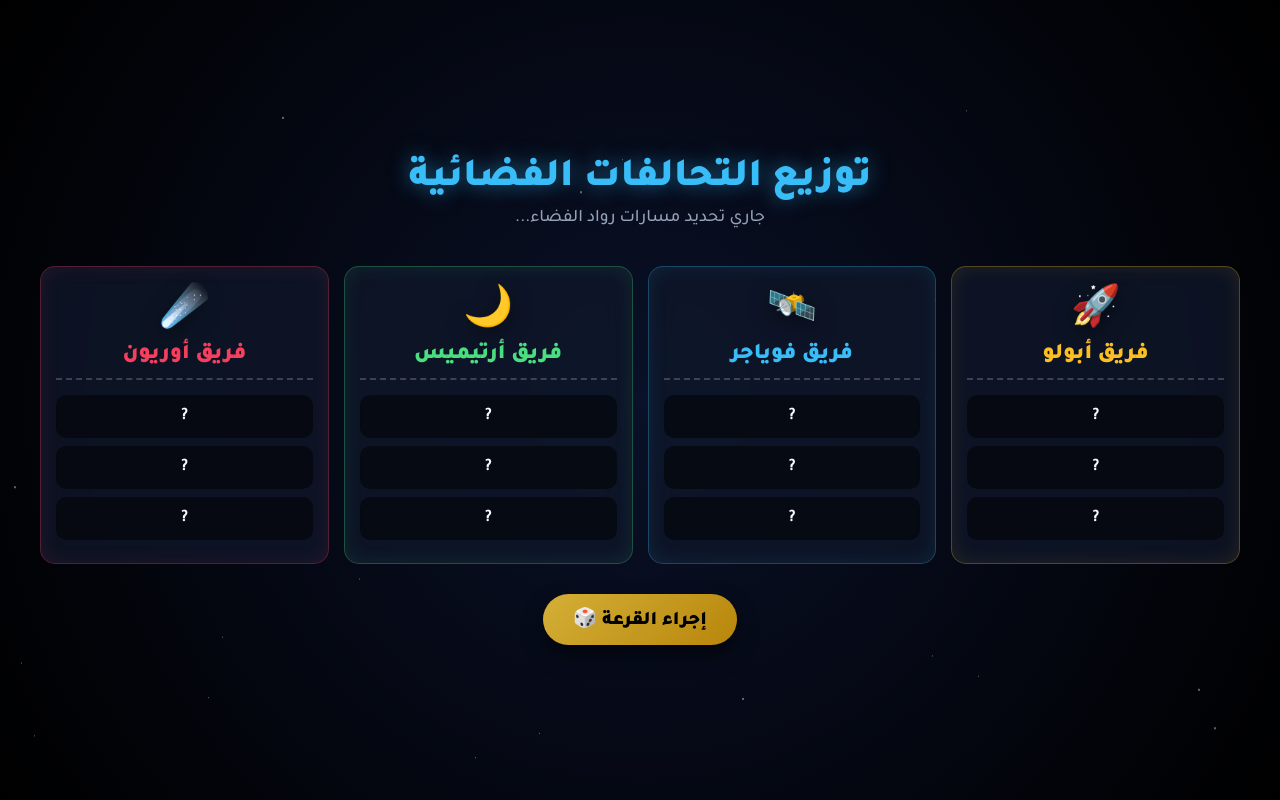
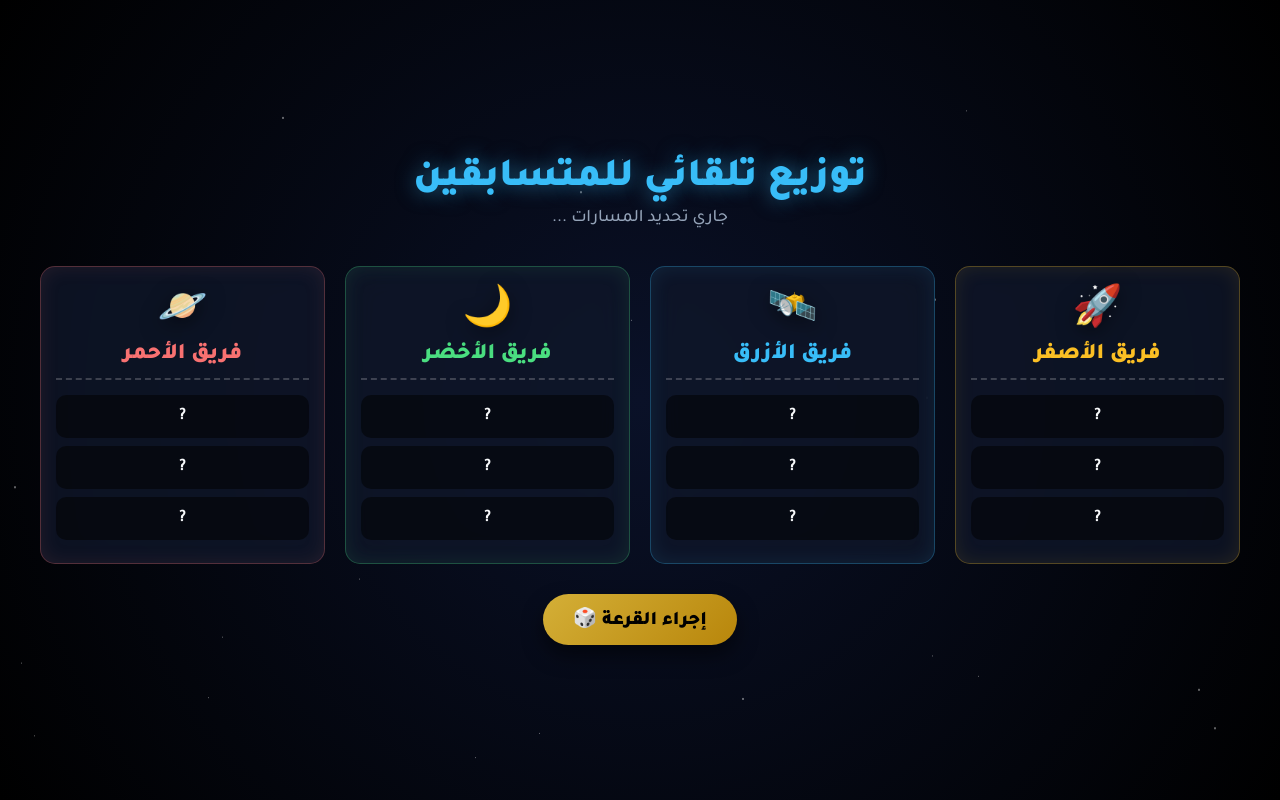
Before and after one commit to ATC5/8, a plain HTML site: page index.html in a window 1280 px wide. Drawn offline with Linux system fonts and the light colour scheme.

Commit message:
Refactor team names and styles in index.html

```diff
--- a/index.html
+++ b/index.html
@@ -14,7 +14,7 @@
         .header { text-align: center; margin-bottom: 20px; z-index: 10; }
         .header h1 { font-size: 2.5rem; color: #38bdf8; margin: 0; text-shadow: 0 0 20px rgba(56, 189, 248, 0.5); font-weight: 900; }
         .header p { font-size: 1.1rem; color: #94a3b8; margin-top: 5px; }
-        .teams-container { display: flex; gap: 15px; justify-content: center; width: 100%; max-width: 1200px; z-index: 10; flex-wrap: wrap; }
+        .teams-container { display: flex; gap: 20px; justify-content: center; width: 100%; max-width: 1200px; z-index: 10; flex-wrap: wrap; }
         .team-card { background: rgba(15, 23, 42, 0.8); backdrop-filter: blur(15px); border: 1px solid rgba(255, 255, 255, 0.1); border-radius: 15px; padding: 15px; flex: 1; min-width: 220px; text-align: center; box-shadow: 0 10px 20px rgba(0,0,0,0.5); opacity: 0; transform: translateY(30px); transition: all 0.6s cubic-bezier(0.175, 0.885, 0.32, 1.275); }
         .team-card.revealed { opacity: 1; transform: translateY(0); }
         .team-icon { font-size: 2.5rem; margin-bottom: 5px; filter: drop-shadow(0 5px 10px rgba(0,0,0,0.5)); }
@@ -22,7 +22,7 @@
         .team-apollo { color: #fbbf24; box-shadow: inset 0 0 20px rgba(251, 191, 36, 0.1); border-color: rgba(251, 191, 36, 0.3);}
         .team-voyager { color: #38bdf8; box-shadow: inset 0 0 20px rgba(56, 189, 248, 0.1); border-color: rgba(56, 189, 248, 0.3);}
         .team-artemis { color: #4ade80; box-shadow: inset 0 0 20px rgba(74, 222, 128, 0.1); border-color: rgba(74, 222, 128, 0.3);}
-        .team-orion { color: #f43f5e; box-shadow: inset 0 0 20px rgba(244, 63, 94, 0.1); border-color: rgba(244, 63, 94, 0.3);}
+        .team-red { color: #f87171; box-shadow: inset 0 0 20px rgba(248, 113, 113, 0.1); border-color: rgba(248, 113, 113, 0.3);}
         .student-slot { background: rgba(0,0,0,0.5); margin: 8px 0; padding: 10px; border-radius: 10px; font-size: 1.1rem; font-weight: 700; color: #f8fafc; display: flex; align-items: center; justify-content: center; border: 1px solid transparent; min-height: 20px; transition: 0.3s; }
         .controls { margin-top: 30px; z-index: 10; display: flex; gap: 15px; }
         .btn { padding: 12px 30px; font-size: 1.2rem; font-weight: 900; border-radius: 50px; cursor: pointer; font-family: 'Tajawal', sans-serif; border: none; transition: 0.3s; box-shadow: 0 10px 20px rgba(0,0,0,0.5); }
@@ -38,34 +38,34 @@
 <body>
     <div class="stars-container" id="stars-js"></div>
     <div class="header">
-        <h1>توزيع التحالفات الفضائية</h1>
-        <p>جاري تحديد مسارات رواد الفضاء...</p>
+        <h1>توزيع  تلقائي للمتسابقين</h1>
+        <p>جاري تحديد المسارات  ...</p>
     </div>
     <div class="teams-container">
         <div class="team-card team-apollo" id="team-1">
             <div class="team-icon">🚀</div>
-            <div class="team-name">فريق أبولو</div>
+            <div class="team-name">فريق الأصفر</div>
             <div class="student-slot" id="t1-s1">?</div>
             <div class="student-slot" id="t1-s2">?</div>
             <div class="student-slot" id="t1-s3">?</div>
         </div>
         <div class="team-card team-voyager" id="team-2">
             <div class="team-icon">🛰️</div>
-            <div class="team-name">فريق فوياجر</div>
+            <div class="team-name">فريق الأزرق</div>
             <div class="student-slot" id="t2-s1">?</div>
             <div class="student-slot" id="t2-s2">?</div>
             <div class="student-slot" id="t2-s3">?</div>
         </div>
         <div class="team-card team-artemis" id="team-3">
             <div class="team-icon">🌙</div>
-            <div class="team-name">فريق أرتيميس</div>
+            <div class="team-name">فريق الأخضر</div>
             <div class="student-slot" id="t3-s1">?</div>
             <div class="student-slot" id="t3-s2">?</div>
             <div class="student-slot" id="t3-s3">?</div>
         </div>
-        <div class="team-card team-orion" id="team-4">
-            <div class="team-icon">☄️</div>
-            <div class="team-name">فريق أوريون</div>
+        <div class="team-card team-red" id="team-4">
+            <div class="team-icon">🪐</div>
+            <div class="team-name">فريق الأحمر</div>
             <div class="student-slot" id="t4-s1">?</div>
             <div class="student-slot" id="t4-s2">?</div>
             <div class="student-slot" id="t4-s3">?</div>
@@ -96,10 +96,10 @@
         setTimeout(() => document.getElementById('team-4').classList.add('revealed'), 700);
 
         const students = [
-            "يوسف سداد", "ساره ولام", "سارة ابراهيم",
-            "عبدالله عبد المحسن", "قاسم محمد", "زينب احمد",
-            "ساره اياد", "حسين عباس", "ياسر مؤيد",
-            "طالب 10", "طالب 11", "طالب 12"
+            "يوسف سداد", "ساره ولام", "مأثر عدنان",
+            "زهراء خالد", "قاسم محمد", "زينب احمد",
+            "حسين عباس", "ياسر مؤيد", "مرتضى امجد",
+            "سارة غزوان كاسب", "فاطمة حسين مظهر", "يونس محمد ابراهيم"
         ];
 
         const tickSound = new Audio('https://assets.mixkit.co/active_storage/sfx/2568/2568-preview.mp3');
@@ -127,13 +127,12 @@
                     btn.style.display = 'none';
                     document.getElementById('next-round').style.display = 'inline-block';
 
-                    // حفظ الفرق في الذاكرة حتى تقرأها الجولات الباقية
                     const teamAssignments = {};
                     shuffled.forEach((student, index) => {
-                        if(index < 3) teamAssignments[student] = { name: "أبولو", icon: "🚀", color: "#fbbf24" };
-                        else if(index < 6) teamAssignments[student] = { name: "فوياجر", icon: "🛰️", color: "#38bdf8" };
-                        else if(index < 9) teamAssignments[student] = { name: "أرتيميس", icon: "🌙", color: "#4ade80" };
-                        else teamAssignments[student] = { name: "أوريون", icon: "☄️", color: "#f43f5e" };
+                        if(index < 3) teamAssignments[student] = { name: "الأصفر", icon: "🚀", color: "#fbbf24" };
+                        else if(index < 6) teamAssignments[student] = { name: "الأزرق", icon: "🛰️", color: "#38bdf8" };
+                        else if(index < 9) teamAssignments[student] = { name: "الأخضر", icon: "🌙", color: "#4ade80" };
+                        else teamAssignments[student] = { name: "الأحمر", icon: "🪐", color: "#f87171" };
                     });
                     localStorage.setItem('teamAssignments', JSON.stringify(teamAssignments));
 
```
